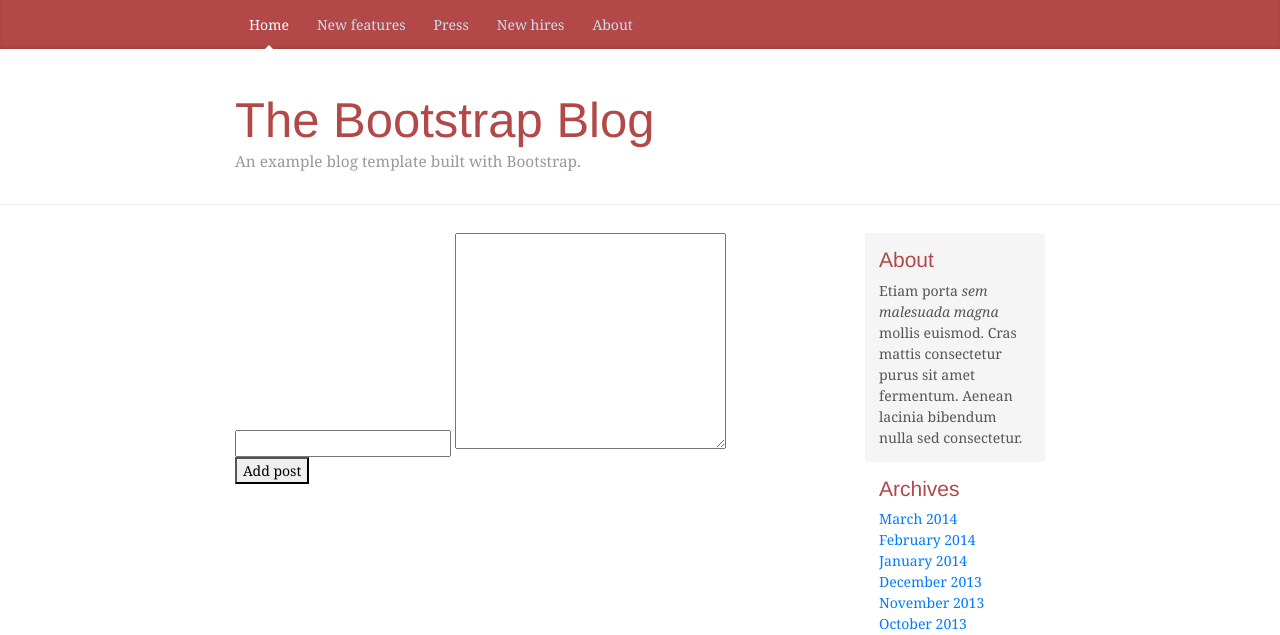
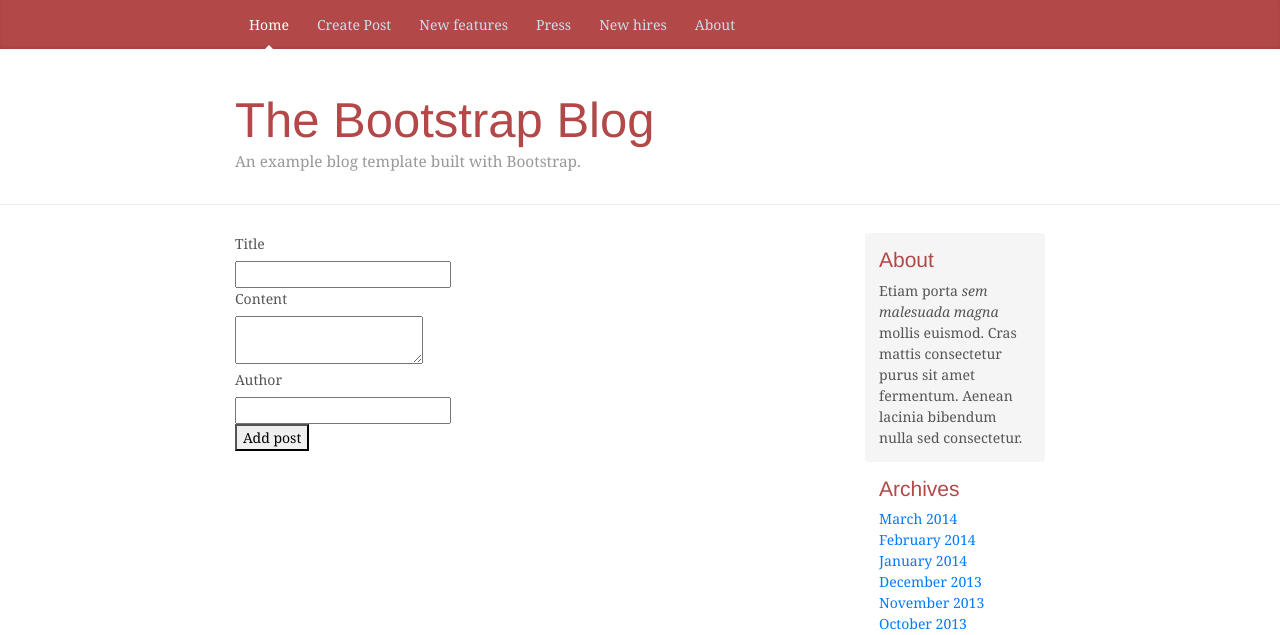
Before and after one commit to nflorijan/vivify-blog, a PHP site: page /create-post.php in a window 1280 px wide. Shown: the top 635 px of the page. Run offline with PHP 8.4, Linux system fonts and the light colour scheme.

Commit message:
Zadatak 6

```diff
--- a/create-post.php
+++ b/create-post.php
@@ -1,4 +1,14 @@
-
+<?php include('db.php')?>
+<?php
+if ($_SERVER['REQUEST_METHOD'] === 'POST') {
+    $title = $_POST['title'];
+    $content = $_POST['content'];
+    $author = $_POST['author'];
+    $sql = "INSERT INTO posts (title, body, author, created_at) VALUES ('$title', '$content', '$author', now())";
+    insertIntoDB($connection, $sql);
+    header('location: index.php');
+}
+?>
 <!doctype html>
 <html lang="en">
 <head>
@@ -26,9 +36,16 @@
 <main role="main" class="container">
     <div class="row">
         <div class="col-sm-8 blog-main">
-        <form action="">
-            <input type="text" name="post-title" >
-            <textarea name="post-content" id="" cols="30" rows="10"></textarea>
+        <form class="create-new-post" method="POST" action="create-post.php">
+            <label>Title</label>
+            <input type="text" name="title" required>
+
+            <label>Content</label>
+            <textarea name="content" required></textarea>
+
+            <label>Author</label>
+            <input type="text" name="author" required>
+
             <button>Add post</button>
         </form>
         </div><!-- /.blog-main -->
--- a/db.php
+++ b/db.php
@@ -27,4 +27,10 @@
         $statement->setFetchMode(PDO::FETCH_ASSOC);
         return $statement->fetch();
     }
+
+    function insertIntoDB($connection, $sql) {
+        $statement = $connection->prepare($sql);
+        $statement->execute();
+        return;
+    }
 ?>
--- a/header.php
+++ b/header.php
@@ -3,6 +3,7 @@
         <div class="container">
             <nav class="nav">
                 <a class="nav-link active" href="./index.php">Home</a>
+                <a class="nav-link" href="./create-post.php">Create Post</a>
                 <a class="nav-link" href="#">New features</a>
                 <a class="nav-link" href="#">Press</a>
                 <a class="nav-link" href="#">New hires</a>
--- a/single-post.php
+++ b/single-post.php
@@ -43,6 +43,7 @@
         <?php include('sidebar.php') ?>
         <!-- /.blog-sidebar -->
     </div><!-- /.row -->
+    <?php include('comments.php')?>
 </main><!-- /.container -->
 
 <?php include('footer.php') ?>
--- a/styles/styles.css
+++ b/styles/styles.css
@@ -16,3 +16,11 @@ h1, h2, h3, h4, h5, h6 {
 .blog-post-title:hover {
     color: #b34848;
 }
+
+.create-new-post label {
+    display: block;
+}
+
+.create-new-post input {
+    display: block;
+}
```
Also changed, not shown: comments.php (+25 -0 lines).
